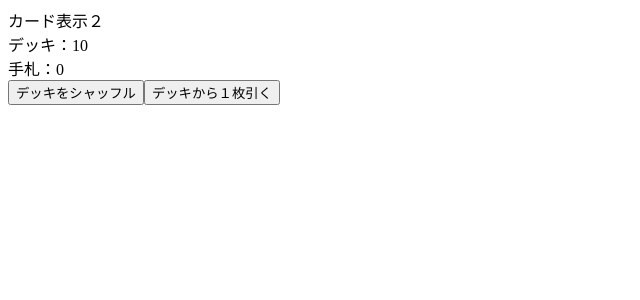
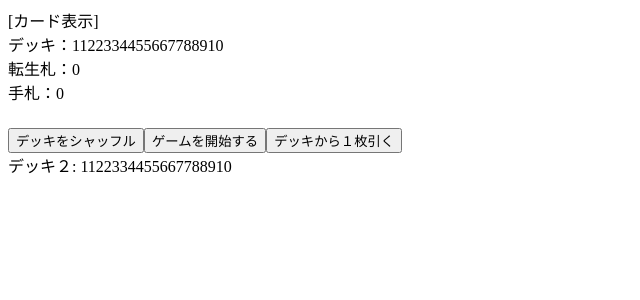
Before and after one commit to 0322keisuke/my-xeno-app, a React (Create React App) app: page / in a window 1280 px wide. Shown: the top 300 px of the page, without its empty margins (0-640 px from the left). Built offline with nearby package versions, Linux system fonts and the light colour scheme.

Commit message:
Add GameStart

```diff
--- a/public/index.html
+++ b/public/index.html
@@ -1,5 +1,5 @@
 <!DOCTYPE html>
-<html lang="en">
+<html lang="ja">
   <head>
     <meta charset="utf-8" />
     <link rel="icon" href="%PUBLIC_URL%/favicon.ico" />
--- a/src/App.js
+++ b/src/App.js
@@ -1,47 +1,73 @@
-import React,{ useState } from 'react';
+import React, { useState } from "react";
 
 const App = () => {
-
-  const cards = ['1','1','2','2','3','3','4','4','5','5','6','6','7','7','8','8','9','10'];
+  const cards = [1, 1, 2, 2, 3, 3, 4, 4, 5, 5, 6, 6, 7, 7, 8, 8, 9, 10];
   const [deck, setDeck] = useState(cards);
+  const [reincarnation, setReincarnation] = useState(0);
   const [hand, setHand] = useState(0);
   // const lastCard = deck[deck.length-1];
 
-  const ShuffleDeck = () => {
-    const newCards = shuffle(deck);
-    const lastCard = newCards[newCards.length-1];
+  const ShuffleDeckButton = () => {
+    function shuffle([...array]) {
+      for (let i = array.length - 1; i >= 0; i--) {
+        const j = Math.floor(Math.random() * (i + 1));
+        [array[i], array[j]] = [array[j], array[i]];
+      }
+      return array;
+    }
 
-    setDeck(newCards);
+    const ShuffleDeck = (e) => {
+      e.preventDefault();
 
-    return lastCard;
-  }
+      const newDecks = shuffle(deck);
+      setDeck(newDecks);
 
-  const shuffle = ([...array]) => {
-    for (let i = array.length - 1; i >= 0; i--) {
-      const j = Math.floor(Math.random() * (i + 1));
-      [array[i], array[j]] = [array[j], array[i]];
-    }
-    return array;
-  }
+      return newDecks[newDecks.length - 1];
+    };
+
+    return <button onClick={ShuffleDeck}>デッキをシャッフル</button>;
+  };
+
+  const GameStart = () => {
+    const PushGameStart = (e) => {
+      e.preventDefault();
+
+      const copyDeck = deck;
+      const copyReincarnation = copyDeck.pop();
+
+      setDeck(copyDeck);
+      setReincarnation(copyReincarnation);
+    };
+    return <button onClick={PushGameStart}>ゲームを開始する</button>;
+  };
 
   const DrawFromDeck = () => {
-    const lastCard = ShuffleDeck();
+    //const lastCard = ShuffleDeck();
     // setDeck(deck.pop());
-    console.log("deck=",deck) ;
-    console.log("lastCard=",lastCard);
-  }
+    console.log("deck=", deck);
+    //console.log("lastCard=",lastCard);
+  };
+
+  const Test = (props) => {
+    return <div>デッキ２: {deck} </div>;
+  };
 
   return (
     <>
-      <div>カード表示２</div>
-      <div>デッキ：{deck[deck.length-1]}</div>
+      <div>[カード表示]</div>
+      <div>デッキ：{deck}</div>
+      {/* <div>デッキの１番上：{deck[deck.length - 1]}</div> */}
+      <div>転生札：{reincarnation}</div>
       <div>手札：{hand}</div>
+      <div>　</div>
       <div>
-        <button onClick={ShuffleDeck}>デッキをシャッフル</button>
+        <ShuffleDeckButton />
+        <GameStart />
         <button onClick={DrawFromDeck}>デッキから１枚引く</button>
+        <Test name="Props" />
       </div>
     </>
-  )
-}
+  );
+};
 
 export default App;
--- /dev/null
+++ b/src/actions/index.js
@@ -0,0 +1,6 @@
+// export const GAME_START = 'GAME_START'
+// // export const DELETE_EVENT = 'DELETE_EVENT'
+// // export const DELETE_ALL_EVENTS = 'DELETE_ALL_EVENTS'
+
+// export const ADD_OPERATION_LOG = 'ADD_OPERATION_LOG'
+// export const DELETE_ALL_OPERATION_LOGS = 'DELETE_ALL_OPERATION_LOGS'
```
Also changed, not shown: src/reducers/events.js (added, +19 -0 lines).
